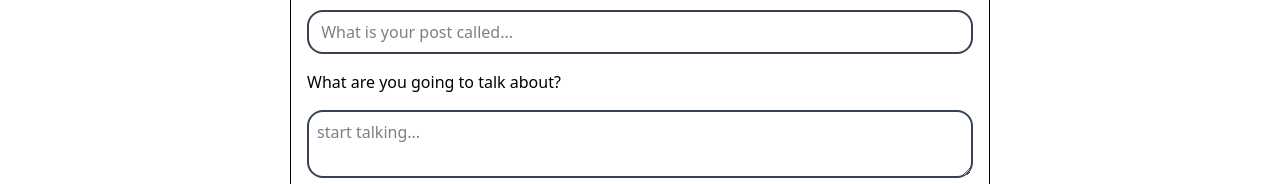
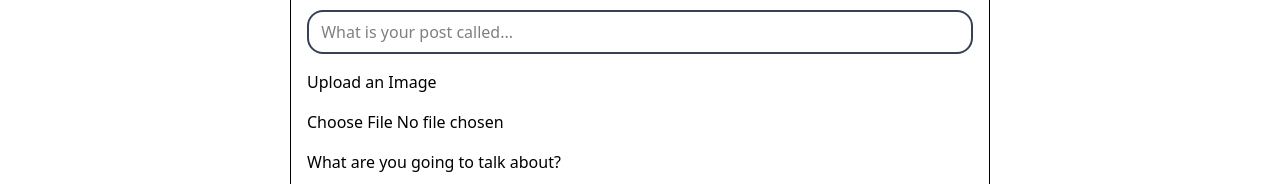
Before and after one commit to Vineethaveerapu/homeapp, a Next.js app: page /create in a window 1280 px wide. Shown: the part 230-414 px from the top of the page. Built offline with nearby package versions, Linux system fonts and the light colour scheme; no server answers.

Commit message:
adding images

```diff
--- a/actions/create-post.ts
+++ b/actions/create-post.ts
@@ -6,10 +6,18 @@ import z from "zod";
 import { createClient } from "@/utils/supabase/server-client";
 import { revalidatePath } from "next/cache";
 import { redirect } from "next/navigation";
+import { uploadImage } from "@/utils/supabase/upload-image";
 
 export const createPost = async (userdata: z.infer<typeof postSchema>) => {
   const parsedData = postSchema.parse(userdata);
   const slug = slugify(parsedData.title);
+
+  const imageFile = userdata.image?.get("image") as File | undefined;
+  if (!(imageFile instanceof File) && imageFile !== null) {
+    throw new Error("Invalid image file");
+  }
+
+  const publicImageUrl = imageFile ? await uploadImage(imageFile) : null;
 
   const supabase = await createClient();
   const {
@@ -24,7 +32,9 @@ export const createPost = async (userdata: z.infer<typeof postSchema>) => {
 
   await supabase
     .from("posts")
-    .insert([{ user_id: userId, slug: slug, ...parsedData }])
+    .insert([
+      { user_id: userId, slug: slug, ...parsedData, image: publicImageUrl }
+    ])
     .throwOnError();
 
   revalidatePath("/");
--- a/actions/schemas.ts
+++ b/actions/schemas.ts
@@ -13,5 +13,6 @@ export const signUpSchema = z.object({
 
 export const postSchema = z.object({
   title: z.string().min(3, "Titles must have atleast 3 characters"),
-  content: z.string().optional()
+  content: z.string().optional(),
+  image: z.instanceof(FormData).optional()
 });
--- a/package.json
+++ b/package.json
@@ -19,6 +19,7 @@
     "react-dom": "19.1.0",
     "react-hook-form": "^7.63.0",
     "sonner": "^2.0.7",
+    "uuid": "^13.0.0",
     "zod": "^4.1.11"
   },
   "devDependencies": {
--- a/src/app/(main)/[slug]/page.tsx
+++ b/src/app/(main)/[slug]/page.tsx
@@ -54,6 +54,9 @@ const SinglePost = async ({ params }: { params: { slug: string } }) => {
             {/* <p>author : {data.user_id}</p>
             <p>logged in: {user?.id}</p> */}
           </div>
+          {data.image && (
+            <div className=" w-lg m-auto p-4 bg-gray-100 rounded-lg mt-4"></div>
+          )}
           <div className="m-auto p-4 bg-gray-100 rounded-lg mt-4">
             {data.content && <div>{data.content}</div>}
           </div>
--- a/src/app/(main)/create/page.tsx
+++ b/src/app/(main)/create/page.tsx
@@ -5,10 +5,25 @@ import { postSchema } from "../../../../actions/schemas";
 import { Divide } from "lucide-react";
 import { useMutation } from "@tanstack/react-query";
 import { createPost } from "../../../../actions/create-post";
+import { z } from "zod";
+import ErrorMessage from "@/app/components/ErrorMessage";
 
 const CreatePage = () => {
-  const { register, handleSubmit } = useForm({
-    resolver: zodResolver(postSchema)
+  const schemaWithImage = postSchema.omit({ image: true }).extend({
+    image: z
+      .unknown()
+      .transform((value) => {
+        return value as FileList;
+      })
+      .optional()
+  });
+
+  const {
+    register,
+    handleSubmit,
+    formState: { errors }
+  } = useForm({
+    resolver: zodResolver(schemaWithImage)
   });
 
   const { mutate, error } = useMutation({
@@ -19,7 +34,15 @@ const CreatePage = () => {
     <div className="border-1 rounded-xl p-4 w-[700px] mx-auto">
       <h2 className="font-bold text-3xl mb-4">Got something to say</h2>
       <form
-        onSubmit={handleSubmit((values) => mutate(values))}
+        onSubmit={handleSubmit((values) => {
+          const imageForm = new FormData();
+          if (values.image) imageForm.append("image", values.image[0]);
+          mutate({
+            title: values.title,
+            content: values.content,
+            image: imageForm
+          });
+        })}
         className="flex flex-col gap-4 mb-4"
       >
         <fieldset className="flex flex-col gap-4">
@@ -30,6 +53,11 @@ const CreatePage = () => {
             {...register("title")}
             placeholder=" What is your post called..."
           />
+        </fieldset>
+        <fieldset className="flex flex-col gap-4">
+          <label htmlFor="image"> Upload an Image</label>
+          <input type="file" id="image" {...register("image")} />
+          {errors.image && <ErrorMessage message={errors.image.message!} />}
         </fieldset>
         <fieldset className="flex flex-col gap-4">
           <label htmlFor="content"> What are you going to talk about?</label>
--- a/src/utils/supabase/queries.ts
+++ b/src/utils/supabase/queries.ts
@@ -14,7 +14,7 @@ export const getSinglePost = async (slug: string) => {
   const supabase = createClient();
   return await supabase
     .from("posts")
-    .select("id, title, slug,user_id, users(username), content")
+    .select("id, title, slug,user_id, users(username), content, image")
     .eq("slug", slug)
     .single();
 };
--- /dev/null
+++ b/src/utils/supabase/upload-image.ts
@@ -0,0 +1,21 @@
+import { createClient } from "./server-client";
+import { v4 as uuid } from "uuid";
+
+export const uploadImage = async (image: File) => {
+  const supabase = await createClient();
+
+  const imageName: string[] = image.name.split(".");
+  const path: string = `${imageName[0]}-${uuid()}.${imageName[1]}}`;
+  const { data, error } = await supabase.storage
+    .from("images")
+    .upload(path, image);
+
+  if (error) {
+    throw error;
+  }
+
+  const {
+    data: { publicUrl }
+  } = await supabase.storage.from("images").getPublicUrl(data.path);
+  return publicUrl;
+};
```
Also changed, not shown: src/utils/supabase/database.types.ts (+93 -93 lines), 1 other file (tests, documents, lock files or other folders).
